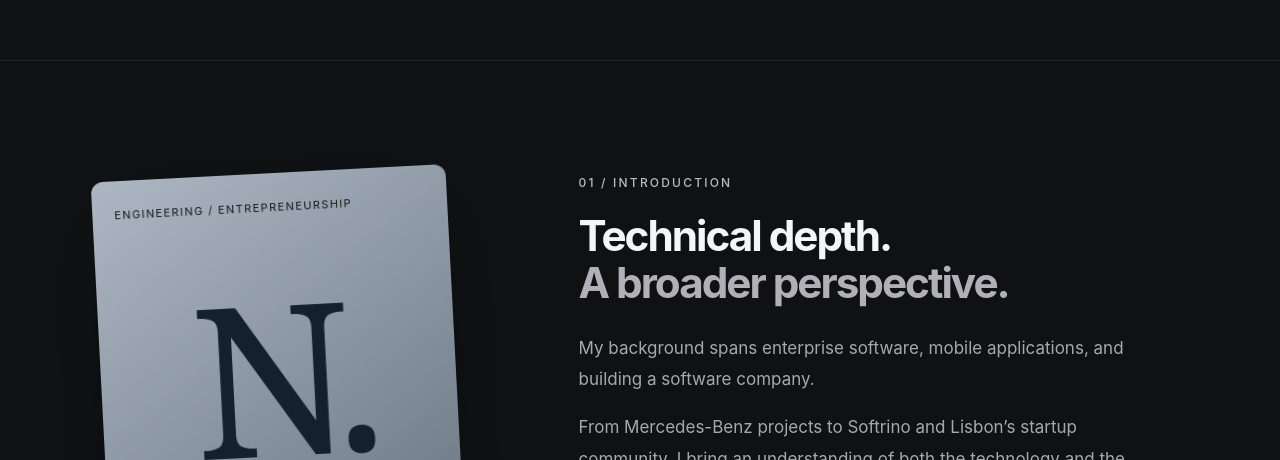
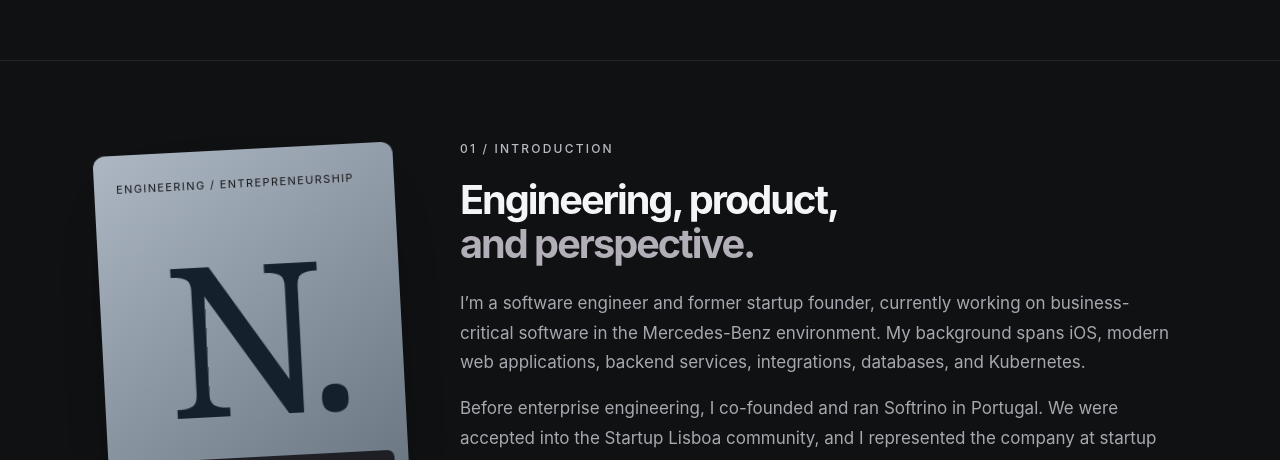
Before and after one commit to nazariy17/personal-webpage-2026, a React (Vite) app: page / in a window 1280 px wide. Shown: the part 2340-2800 px from the top of the page. Built offline with nearby package versions, Linux system fonts and the light colour scheme.

Commit message:
use correct text

```diff
--- a/index.html
+++ b/index.html
@@ -1,2 +1,2 @@
 <!doctype html>
-<html lang="en"><head><meta charset="UTF-8"/><meta name="viewport" content="width=device-width, initial-scale=1.0"/><meta name="theme-color" content="#101113"/><meta name="description" content="Nazar — software engineering, enterprise systems, and entrepreneurship. Explore my background, experience, and selected work."/><link rel="icon" type="image/svg+xml" href="/favicon.svg"/><title>Nazar — Software Engineer & Founder</title></head><body><div id="root"></div><script type="module" src="/src/main.tsx"></script></body></html>
+<html lang="en"><head><meta charset="UTF-8"/><meta name="viewport" content="width=device-width, initial-scale=1.0"/><meta name="theme-color" content="#101113"/><meta name="description" content="Nazar — software engineer, product thinker, and former startup founder. Enterprise and full-stack experience, with a growing focus on AI-assisted engineering and technical leadership."/><link rel="icon" type="image/svg+xml" href="/favicon.svg"/><title>Nazar — Software Engineer · Product Thinker · Founder</title></head><body><div id="root"></div><script type="module" src="/src/main.tsx"></script></body></html>
--- a/src/App.tsx
+++ b/src/App.tsx
@@ -1,10 +1,11 @@
 import { useEffect, useState } from 'react';
-import { profile, skills, experience, projects } from './content';
+import { profile, personal, skills, experience, projects } from './content';
 import type { Project } from './content';
 import Hero from './components/Hero';
 import ProjectDialog from './components/ProjectDialog';
 import { Reveal } from './components/Reveal';
 import { useReducedMotion } from './hooks/useReducedMotion';
+import './content-sections.css';
 function Intro({ reduced }: { reduced: boolean }) {
   const [done, setDone] = useState(reduced);
   const [progress, setProgress] = useState(0);
@@ -22,7 +23,13 @@ function Navigation() {
   return <header><a className="brand" href="#home">{profile.name}<span className="brand-period">.</span></a><nav aria-label="Main navigation">{['About', 'Experience', 'Skills', 'Projects'].map(item => <a key={item} href={`#${item.toLowerCase()}`}>{item}</a>)}</nav><a className="contact-link" href="#contact">Get in touch <span>↗</span></a></header>;
 }
 function About() {
-  return <section className="about section" id="about"><Reveal className="about-card"><span className="small-label">ENGINEERING / ENTREPRENEURSHIP</span>{profile.portraitImage ? <img className="about-portrait" src={profile.portraitImage} alt={`Portrait of ${profile.name}`} /> : <div className="card-monogram" aria-hidden="true">N.</div>}<div className="card-caption"><strong>{profile.name}</strong><span>Engineer & founder</span></div></Reveal><Reveal className="about-copy"><p className="eyebrow">01 / INTRODUCTION</p><h2>Technical depth.<br/><span>A broader perspective.</span></h2>{profile.bio.map(text => <p key={text}>{text}</p>)}<div className="disciplines">{[['Full-stack', 'Web & services'], ['Mobile', 'iOS development'], ['Founder', 'Business & delivery']].map(([title, description]) => <div key={title}><strong>{title}</strong><span>{description}</span></div>)}</div></Reveal></section>;
+  return <section className="about section" id="about"><Reveal className="about-card"><span className="small-label">ENGINEERING / ENTREPRENEURSHIP</span>{profile.portraitImage ? <img className="about-portrait" src={profile.portraitImage} alt={`Portrait of ${profile.name}`} /> : <div className="card-monogram" aria-hidden="true">N.</div>}<div className="card-caption"><strong>{profile.name}</strong><span>Engineer & founder</span></div></Reveal><Reveal className="about-copy"><p className="eyebrow">01 / INTRODUCTION</p><h2>Engineering, product,<br/><span>and perspective.</span></h2>{profile.bio.map(text => <p key={text}>{text}</p>)}<div className="disciplines">{[['Full-stack', 'Web & services'], ['Mobile', 'iOS development'], ['Founder', 'Business & delivery']].map(([title, description]) => <div key={title}><strong>{title}</strong><span>{description}</span></div>)}</div></Reveal></section>;
+}
+function BeyondEngineering() {
+  return <section className="section beyond" aria-labelledby="beyond-heading">
+    <Reveal className="beyond-introduction"><div className="section-heading"><p className="eyebrow">A PERSONAL PERSPECTIVE</p><h2 id="beyond-heading">Beyond engineering.</h2></div><div className="beyond-copy"><p>{personal.background}</p><p>{personal.everyday}</p></div></Reveal>
+    <Reveal className="interest-grid">{personal.interests.map(interest => <article key={interest.title}><h3>{interest.title}</h3><p>{interest.description}</p></article>)}</Reveal>
+  </section>;
 }
 function Experience() {
   return <section className="section experience" id="experience"><Reveal className="section-heading"><p className="eyebrow">02 / EXPERIENCE</p><h2>From enterprise systems<br/><span>to entrepreneurial thinking.</span></h2></Reveal><div className="experience-list">{experience.map((item, i) => <Reveal key={item.company}><article><span className="number">0{i + 1}</span><div><h3>{item.company}</h3><p>{item.area}</p></div><p>{item.description}</p></article></Reveal>)}</div></section>;
@@ -31,7 +38,7 @@ function Skills() {
   return <section className="section skills" id="skills"><Reveal className="section-heading"><p className="eyebrow">03 / TECHNICAL TOOLKIT</p><h2>Across the stack.</h2><p>Interfaces, services, and the systems that connect them.</p></Reveal><Reveal className="skill-tags">{skills.map(skill => <span key={skill}>{skill}</span>)}</Reveal></section>;
 }
 function Projects({ onSelect }: { onSelect: (project: Project) => void }) {
-  return <section className="section projects" id="projects"><Reveal className="section-heading"><p className="eyebrow">04 / SELECTED WORK</p><h2>Projects & perspectives.</h2><p>Selected case studies are being prepared.</p></Reveal><div className="project-grid">{projects.map((project, i) => <Reveal key={project.id}><button className="project-card" onClick={() => onSelect(project)}><span className="project-top">0{project.id} / {project.category.toUpperCase()} <span>↗</span></span><div className={`project-art art-${['one', 'two', 'three'][i]}`} aria-hidden="true"><span>0{project.id}</span></div><h3>{project.title}</h3><p>{project.summary}</p><span className="project-bottom">VIEW PROJECT STATUS <span>+</span></span></button></Reveal>)}</div></section>;
+  return <section className="section projects" id="projects"><Reveal className="section-heading"><p className="eyebrow">04 / SELECTED WORK</p><h2>Projects & perspectives.</h2><p>Two active projects, bringing together engineering, AI, and aviation.</p></Reveal><div className="project-grid project-grid-pair">{projects.map((project, i) => <Reveal key={project.id}><button className="project-card" onClick={() => onSelect(project)}><span className="project-top">0{project.id} / {project.category.toUpperCase()} <span>↗</span></span><div className={`project-art art-${['one', 'two', 'three'][i]}`} aria-hidden="true"><span>0{project.id}</span></div><h3>{project.title}</h3><p>{project.summary}</p><span className="project-bottom">{project.status.toUpperCase()} <span>+</span></span></button></Reveal>)}</div></section>;
 }
 function Footer() {
   return <footer id="contact"><Reveal className="footer-top"><div><p className="eyebrow">05 / CONTACT</p><h2>Let’s build<br/>something that matters.</h2></div><div className="contact-placeholder">{profile.email ? <a className="contact-email" href={`mailto:${profile.email}`}>{profile.email} ↗</a> : <><span>CONTACT</span><p>Contact details coming soon.</p></>}{profile.linkedin && <a href={profile.linkedin} target="_blank" rel="noreferrer">LinkedIn ↗</a>}</div><a href="#home" className="back-top" aria-label="Back to top">↑</a></Reveal><div className="footer-name" aria-hidden="true">{profile.name.toUpperCase()}</div><div className="footer-bottom"><span>© {new Date().getFullYear()} {profile.name}</span><span>{profile.role.toUpperCase()}</span><a href="#home">BACK TO TOP ↑</a></div></footer>;
@@ -40,5 +47,5 @@ export default function App() {
   const reduced = useReducedMotion();
   const [paused, setPaused] = useState(false);
   const [project, setProject] = useState<Project | null>(null);
-  return <div className={`portfolio ${reduced || paused ? 'motion-paused' : 'js-motion'}`}><Intro reduced={reduced}/><a className="skip" href="#about">Skip to content</a><Navigation/><main><Hero reduced={reduced} paused={paused} setPaused={setPaused}/><About/><Experience/><Skills/><Projects onSelect={setProject}/><Footer/></main><ProjectDialog project={project} onClose={() => setProject(null)}/></div>;
+  return <div className={`portfolio ${reduced || paused ? 'motion-paused' : 'js-motion'}`}><Intro reduced={reduced}/><a className="skip" href="#about">Skip to content</a><Navigation/><main><Hero reduced={reduced} paused={paused} setPaused={setPaused}/><About/><BeyondEngineering/><Experience/><Skills/><Projects onSelect={setProject}/><Footer/></main><ProjectDialog project={project} onClose={() => setProject(null)}/></div>;
 }
--- a/src/components/Hero.tsx
+++ b/src/components/Hero.tsx
@@ -13,7 +13,7 @@ import './Hero.css';
 
 const headlines = [
   ['SOFTWARE', 'ENGINEER.'],
-  ['FULL-STACK', 'DEVELOPER.'],
+  ['PRODUCT', 'THINKER.'],
   ['FOUNDER.', 'BUILDER.'],
 ];
 const clamp = (value: number) => Math.max(0, Math.min(1, value));
@@ -101,8 +101,8 @@ export default function Hero({ reduced, paused, setPaused }: HeroProps) {
           </div>
         </div>
         <div className="hero-title">
-          <p className="eyebrow">{profile.name.toUpperCase()} / ENGINEER & FOUNDER</p>
-          <h1 className="scroll-headlines" aria-label="Software engineer, full-stack developer, founder and builder">
+          <p className="eyebrow">{profile.name.toUpperCase()} / ENGINEERING · PRODUCT</p>
+          <h1 className="scroll-headlines" aria-label="Software engineer, product thinker, founder and builder">
             {headlines.map((lines, index) => {
               const distance = index - position;
               const opacity = clamp(1 - Math.abs(distance));
--- a/src/components/ProjectDialog.tsx
+++ b/src/components/ProjectDialog.tsx
@@ -22,7 +22,7 @@ export default function ProjectDialog({ project, onClose }: ProjectDialogProps)
     if (event.clientX < rect.left || event.clientX > rect.right || event.clientY < rect.top || event.clientY > rect.bottom) ref.current.close();
   }}>
     <button className="dialog-close" onClick={() => ref.current?.close()} aria-label="Close project">×</button>
-    <p className="eyebrow">SELECTED WORK / COMING SOON</p><h2 id="project-title">{project?.title}</h2><p>{project?.description}</p>
+    <p className="eyebrow">{project?.status.toUpperCase()}</p><h2 id="project-title">{project?.title}</h2><p>{project?.description}</p><p className="project-themes-label">AREAS TO EXPLORE</p><ul className="project-themes">{project?.tags.map(tag => <li key={tag}>{tag}</li>)}</ul>
     <button className="button" onClick={() => ref.current?.close()}>Back to projects</button>
   </dialog>;
 }
--- /dev/null
+++ b/src/content-sections.css
@@ -0,0 +1,71 @@
+/* Small content additions using the existing portfolio typography and surfaces. */
+.beyond { padding-top: 64px; padding-bottom: 72px; }
+.beyond-introduction { display: grid; grid-template-columns: .85fr 1.3fr; gap: 10%; }
+.beyond .section-heading { margin-bottom: 24px; }
+.beyond-copy p { margin: 0 0 16px; color: var(--muted); font-size: 16px; line-height: 1.8; }
+.interest-grid { display: grid; grid-template-columns: repeat(4, minmax(0, 1fr)); gap: 24px; margin-top: 26px; }
+.interest-grid article { border-top: 1px solid var(--line); padding-top: 20px; }
+.interest-grid h3 { margin: 0 0 10px; font-size: 16px; font-weight: 600; }
+.interest-grid p { margin: 0; font-size: 14px; line-height: 1.75; color: var(--muted); }
+.projects .project-grid-pair { grid-template-columns: repeat(2, minmax(0, 1fr)); }
+.project-grid-pair .project-card { display: flex; flex-direction: column; }
+.project-grid-pair .project-top { width: 100%; gap: 12px; line-height: 1.6; }
+.project-grid-pair .project-art { align-self: stretch; flex-shrink: 0; }
+.project-grid-pair .project-bottom { width: 100%; margin-top: auto; }
+.project-grid-pair .project-card > p { margin-bottom: 26px; }
+.project-themes-label { margin-top: 24px; font-size: 12px; letter-spacing: 1px; }
+.project-themes { display: flex; flex-wrap: wrap; gap: 8px; list-style: none; margin: 0; padding: 0; }
+.project-themes li { border: 1px solid var(--line); border-radius: 6px; padding: 7px 10px; color: var(--muted); font-size: 13px; }
+@media (max-width: 900px) {
+  .beyond-introduction { grid-template-columns: 1fr; gap: 0; }
+  .interest-grid { grid-template-columns: repeat(2, minmax(0, 1fr)); }
+}
+@media (max-width: 650px) {
+  .beyond { padding-top: 52px; padding-bottom: 56px; }
+  .projects .project-grid-pair { grid-template-columns: 1fr; }
+  .interest-grid { gap: 20px; }
+}
+
+/* Keep the introduction compact and let the copy use its available column. */
+.about.section {
+  grid-template-columns: minmax(240px, 300px) minmax(0, 1fr);
+  gap: clamp(32px, 4.5vw, 72px);
+  align-items: start;
+  padding-top: 80px;
+  padding-bottom: 80px;
+}
+.about.section .about-card {
+  width: 100%;
+  max-width: 300px;
+  margin: 8px 0 0;
+}
+.about.section .about-copy { min-width: 0; }
+.about.section .about-copy h2 {
+  font-size: clamp(34px, 3.1vw, 48px);
+  margin-bottom: 22px;
+}
+.about.section .about-copy > p:not(.eyebrow) {
+  max-width: none;
+  line-height: 1.75;
+  margin: 0 0 16px;
+}
+.about.section .disciplines {
+  margin-top: 24px;
+  padding-top: 22px;
+  gap: clamp(24px, 4vw, 64px);
+}
+@media (max-width: 1000px) and (min-width: 761px) {
+  .about.section { grid-template-columns: 230px minmax(0, 1fr); gap: 32px; }
+  .about.section .card-caption { flex-direction: column; gap: 5px; }
+  .about.section .small-label { font-size: 9px; letter-spacing: .8px; }
+  .about.section .card-monogram { font-size: 160px; }
+}
+@media (max-width: 760px) {
+  .about.section { grid-template-columns: 1fr; gap: 40px; padding-block: 56px; }
+  .about.section .about-card { width: 220px; margin: 0 auto; }
+  .about.section .card-monogram { font-size: 150px; }
+  .about.section .small-label { font-size: 9px; letter-spacing: .5px; }
+  .about.section .card-caption { padding: 12px 10px; font-size: 11px; }
+  .about.section .about-copy h2 { font-size: clamp(30px, 7.5vw, 40px); }
+  .about.section .disciplines { justify-content: space-between; gap: 12px; }
+}
--- a/src/content.ts
+++ b/src/content.ts
@@ -22,27 +22,75 @@ export interface Project {
   summary: string;
   description: string;
   tags: string[];
+  status: 'In development';
 }
 
-// Replace provisional content here after checking against the final CV.
+// Portfolio copy supplied and approved for use by the owner.
 // Add portrait assets to public/ and set portraitImage or portraitVideo below.
 export const profile: Profile = {
   name: 'Nazar',
-  role: 'Software Engineer & Founder',
+  role: 'Software Engineer · Product Thinker · Founder',
   portraitImage: null,
   portraitVideo: null,
   email: null,
   linkedin: null,
-  introduction: 'I connect software engineering with product thinking and an entrepreneurial perspective.',
+  introduction: 'I connect software engineering with product thinking and a founder’s perspective, with a growing focus on AI-assisted development and technical leadership.',
   bio: [
-    'My background spans enterprise software, mobile applications, and building a software company.',
-    'From Mercedes-Benz projects to Softrino and Lisbon’s startup community, I bring an understanding of both the technology and the people behind it.'
+    'I’m a software engineer and former startup founder, currently working on business-critical software in the Mercedes-Benz environment. My background spans iOS, modern web applications, backend services, integrations, databases, and Kubernetes.',
+    'Before enterprise engineering, I co-founded and ran Softrino in Portugal. We were accepted into the Startup Lisboa community, and I represented the company at startup and technology events.',
+    'My work increasingly extends beyond implementation: technical decisions, architecture discussions, PR reviews, requirements, and helping people work through engineering problems. I’m especially interested in where product thinking, AI-assisted development, and technical leadership meet.'
   ],
 };
-export const skills: string[] = ['Angular', 'TypeScript', 'JavaScript', 'Java', 'Kotlin', 'Swift', 'iOS', 'PostgreSQL', 'Kubernetes', 'REST APIs', 'Git', 'Full-stack development'];
+
+export const personal = {
+  background: 'Born in Ukraine, shaped by many years in Portugal, and now based in southern Germany. Living and working across countries has influenced how I communicate, collaborate, and think about products and organisations.',
+  everyday: 'I’m a father of three. Away from software, I make time for cycling, travel, and building things — from side projects to something practical at home.',
+  interests: [
+    { title: 'Aviation', description: 'Working toward an EASA LAPL, studying flight theory and radio communication.' },
+    { title: 'Photography', description: 'Portrait, travel, and aviation photography.' },
+    { title: 'Motorcycling', description: 'Exploring Europe and the Alps on two wheels.' },
+    { title: 'Family & building', description: 'Father of three, always learning and building something.' },
+  ],
+};
+
+export const skills: string[] = [
+  'Angular', 'TypeScript', 'JavaScript', 'Java', 'Kotlin', 'Swift', 'iOS', 'React',
+  'PostgreSQL', 'REST APIs', 'Kubernetes', 'Git', 'Full-stack development',
+  'Domain-Driven Design', 'AI-assisted software engineering',
+];
+
 export const experience: Experience[] = [
-  { company: 'Mercedes-Benz', area: 'Enterprise engineering', description: 'Full-stack development across business-critical systems, connecting frontend applications, backend services, and integrations.' },
-  { company: 'Softrino', area: 'Entrepreneurship · Lisbon', description: 'Software-company experience and first-hand involvement in the Startup Lisboa community.' },
-  { company: 'Mobile & web', area: 'Product development', description: 'A technical foundation spanning iOS applications, modern web interfaces, and backend services.' },
+  {
+    company: 'Mercedes-Benz', area: 'Enterprise engineering',
+    description: 'Business-critical software across frontend applications, backend services, APIs, integrations, databases, and cloud/Kubernetes environments. The work combines technical decisions, collaboration, and problem solving with a clear understanding of business workflows.',
+  },
+  {
+    company: 'Softrino', area: 'Entrepreneurship · Portugal',
+    description: 'Co-founded and ran a software company, working directly with customers and taking ownership of product delivery. Part of the Startup Lisboa ecosystem, with experience representing the company at startup and technology events.',
+  },
+  {
+    company: 'Mobile & Web', area: 'Product development',
+    description: 'A foundation in iOS applications that expanded into modern web interfaces, backend services, APIs, and full-stack product development. Experience connecting implementation decisions with the needs of the product.',
+  },
 ];
-export const projects: Project[] = [1, 2, 3].map(id => ({ id, title: `Project name ${id}`, category: 'Selected work', summary: 'Case study in preparation.', description: 'The complete case study will cover the challenge, my role, the approach, and the outcome.', tags: ['Details coming soon'] }));
+
+export const projects: Project[] = [
+  {
+    id: 1,
+    title: 'AI Engineering Agent',
+    category: 'AI / Developer Productivity',
+    summary: 'An experimental assistant for understanding repositories, investigating problems, supporting implementation decisions, and automating parts of the development workflow.',
+    description: 'An experimental project in development, exploring how an engineering assistant can support repository understanding, investigation, and implementation decisions. Planned areas include LLM agents, tools and MCP integrations, repository context, code analysis, task planning, implementation assistance, and code review. It is not a finished production system.',
+    tags: ['LLM agents', 'Tools / MCP integrations', 'Repository context', 'Code analysis', 'Task planning', 'Implementation assistance', 'Code review', 'Developer workflows'],
+    status: 'In development',
+  },
+  {
+    id: 2,
+    title: 'Planes Over Me',
+    category: 'Aviation / Web Application',
+    summary: 'A personal aviation project being developed to connect live aircraft data with location information, showing which aircraft are nearby or overhead.',
+    description: 'A personal aviation application in development. The aim is to bring live aircraft data and location-based information together to show aircraft nearby or overhead. Technical areas being explored include aviation APIs, geospatial data, maps, frontend development, backend integration, and deployment.',
+    tags: ['Aviation APIs', 'Location / geospatial data', 'Frontend application', 'Maps', 'Backend / API integration', 'Deployment'],
+    status: 'In development',
+  },
+];
```
Also changed, not shown: 1 other file (tests, documents, lock files or other folders).
